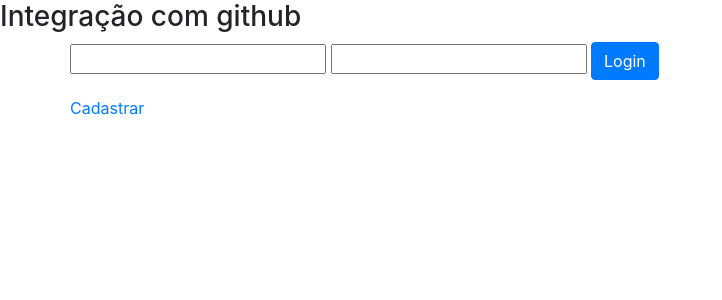
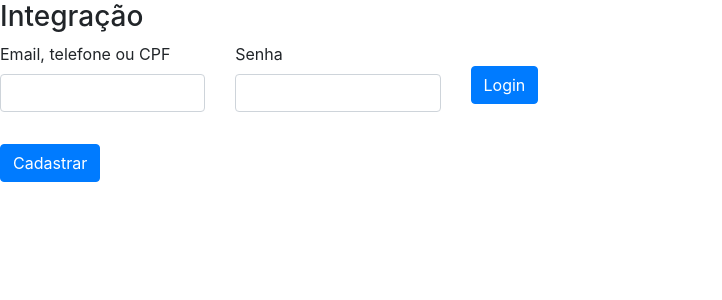
Before and after one commit to FlavioHenriique/app-scarmed, a PHP site: page / in a window 1280 px wide. Shown: the top 300 px of the page, without its empty margins (0-722 px from the left). Run offline with PHP 8.4, Linux system fonts and the light colour scheme; some libraries are stand-ins or nearby versions.

Commit message:
Implementando login

```diff
--- a/cadastroUsuario.php
+++ b/cadastroUsuario.php
@@ -2,6 +2,7 @@
 <head>
     <title>Cadastro de usuário</title>
     <meta charset="utf-8" />
+    <link rel="icon" href="img/logo.jpeg">
     <link rel="stylesheet" href="css/bootstrap.min.css"
           integrity="sha384-Vkoo8x4CGsO3+Hhxv8T/Q5PaXtkKtu6ug5TOeNV6gBiFeWPGFN9MuhOf23Q9Ifjh" crossorigin="anonymous">
     <script src="js/sweetalert.min.js"></script>
@@ -27,7 +28,8 @@
                 <label for="senha">Senha</label>
                 <input type="password" name="senha" id="senha" class="form-control" required/>
                 <br>
-                <input type="submit" name="bt-cadastro-usuario" value="Cadastrar" class="btn btn-secondary" />
+                <input type="submit" name="bt-cadastro-usuario" value="Cadastrar" class="btn btn-primary" />
+                <a class="btn btn-secondary" href="index.php">Voltar ao login</a>
             </form>
         </div>
     </div>
--- a/index.html
+++ /dev/null
@@ -1,32 +0,0 @@
-<html>
-
-<head>
-    <title>Scarmed github</title>
-    <meta charset="UTF-8">
-    <link rel="stylesheet" href="css/bootstrap.min.css"
-        integrity="sha384-Vkoo8x4CGsO3+Hhxv8T/Q5PaXtkKtu6ug5TOeNV6gBiFeWPGFN9MuhOf23Q9Ifjh" crossorigin="anonymous">
-    <script src="js/bootstrap.min.js"
-        integrity="sha384-wfSDF2E50Y2D1uUdj0O3uMBJnjuUD4Ih7YwaYd1iqfktj0Uod8GCExl3Og8ifwB6"
-        crossorigin="anonymous"></script>
-</head>
-
-<body>
-    <h3 class="light">Integração com github</h3>
-
-    <div class="container">
-        <div class="row">
-            <form action="web/controller/UsuarioController.php" method="POST">
-                <input name="email" type="email" required />
-                <input name="senha" type="password" required />
-                <input name="btn-login" type="submit" value="Login" class="btn btn-primary" />
-            </form>
-        </div>
-    </div>
-    <div class="container">
-        <div class="row">
-            <a href="cadastroUsuario.php">Cadastrar</a>
-        </div>
-    </div>
-</body>
-
-</html>
--- /dev/null
+++ b/index.php
@@ -0,0 +1,68 @@
+<html>
+
+<head>
+    <title>Scarmed</title>
+    <meta charset="UTF-8">
+    <link rel="icon" href="img/logo.jpeg">
+    <link rel="stylesheet" href="css/bootstrap.min.css"
+        integrity="sha384-Vkoo8x4CGsO3+Hhxv8T/Q5PaXtkKtu6ug5TOeNV6gBiFeWPGFN9MuhOf23Q9Ifjh" crossorigin="anonymous">
+    <script src="js/sweetalert.min.js"></script>
+    <script src="js/bootstrap.min.js"
+        integrity="sha384-wfSDF2E50Y2D1uUdj0O3uMBJnjuUD4Ih7YwaYd1iqfktj0Uod8GCExl3Og8ifwB6"
+        crossorigin="anonymous"></script>
+</head>
+<body>
+    <h3 class="light">Integração </h3>
+    <div class="container-fluid">
+        <div class="row">
+            <div class="form-group">
+                <form method="POST" action="web/controller/UsuarioController.php">
+                    <div class="row">
+                        <div class="col">
+                            <label for="email">Email, telefone ou CPF</label>
+                            <input id="email" name="email" type="email" required class="form-control"/>
+                        </div>
+                        <div class="col">
+                            <label for="senha">Senha</label>
+                            <input id="senha" name="senha" type="password" required class="form-control"/>
+                        </div>
+                        <div class="col">
+                            <br>
+                            <input name="btn-login" type="submit" value="Login" class="btn btn-primary" />
+                        </div>
+                    </div>
+                </form>
+            </div>
+        </div>
+        <div class="row">
+            <a href="cadastroUsuario.php" class="btn btn-primary">Cadastrar</a>
+        </div>
+    </div>
+
+</body>
+<script>
+    let url = new URL(window.location.href);
+    let msg = url.searchParams.get('message');
+    if (msg != null) {
+        if (msg == 'sucess') {
+            Swal.fire(
+                'Pronto!',
+                'Usuário cadastrado!',
+                'success'
+            );
+        }else if (msg == 'error'){
+            Swal.fire({
+                icon: 'error',
+                title: 'Opa...',
+                text: 'Usuário não cadastrado'
+            });
+        }else{
+            Swal.fire({
+                icon: 'error',
+                title: 'Opa...',
+                text: msg
+            });
+        }
+    }
+</script>
+</html>
--- a/web/connection/Connection.php
+++ b/web/connection/Connection.php
@@ -2,7 +2,7 @@
 
 function getConnection(){
     // 1 = PRODUCAO , 2 = TESTES
-    $versao = 1;
+    $versao = 2;
     if ($versao == 2) {
         $dbhost = 'localhost';
         $dbusername = "root";
```
Also changed, not shown: web/controller/UsuarioController.php (+20 -3 lines), web/dao/UsuarioDAO.php (+15 -1 lines), img/logo.jpeg (added).
